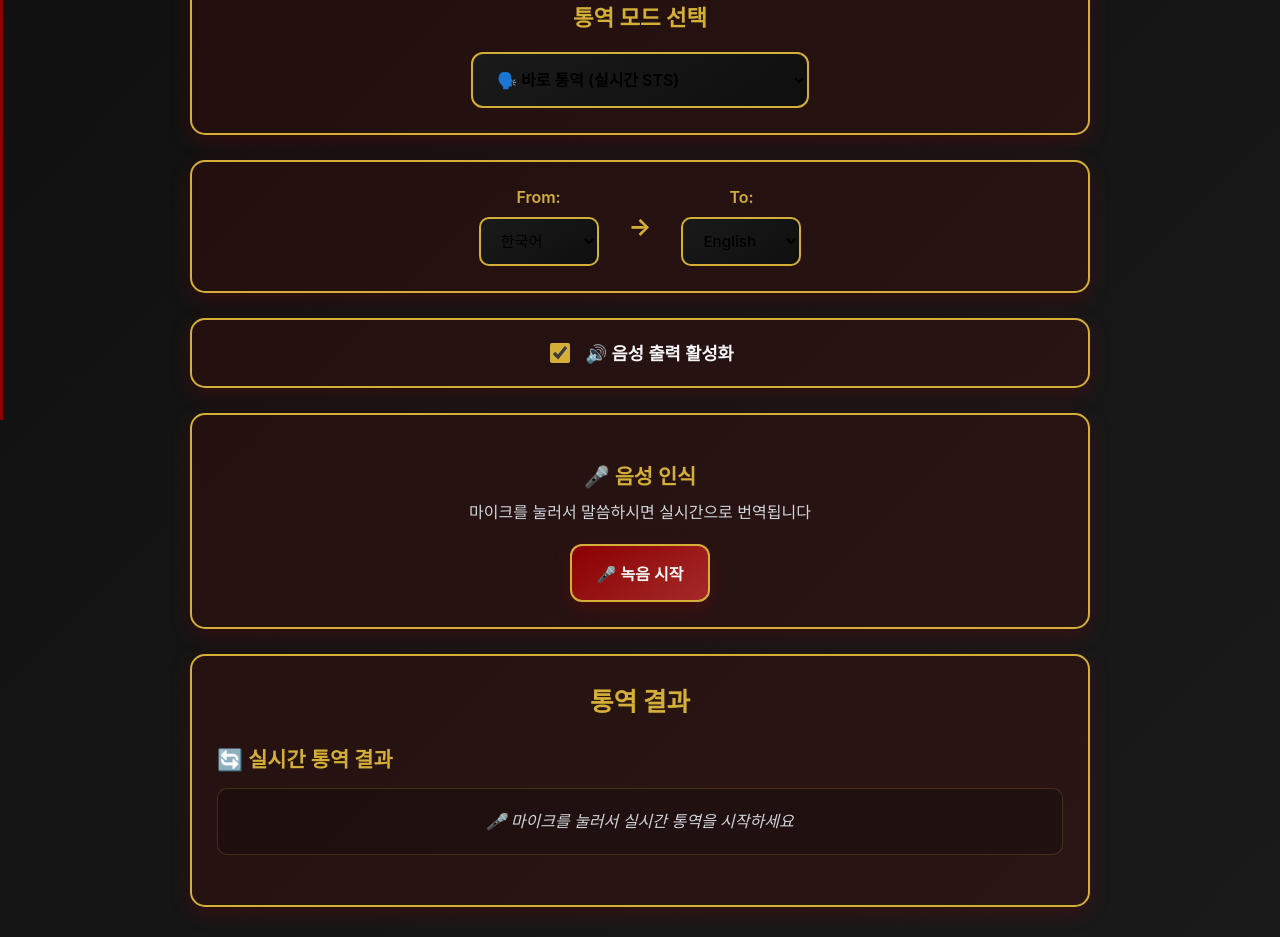
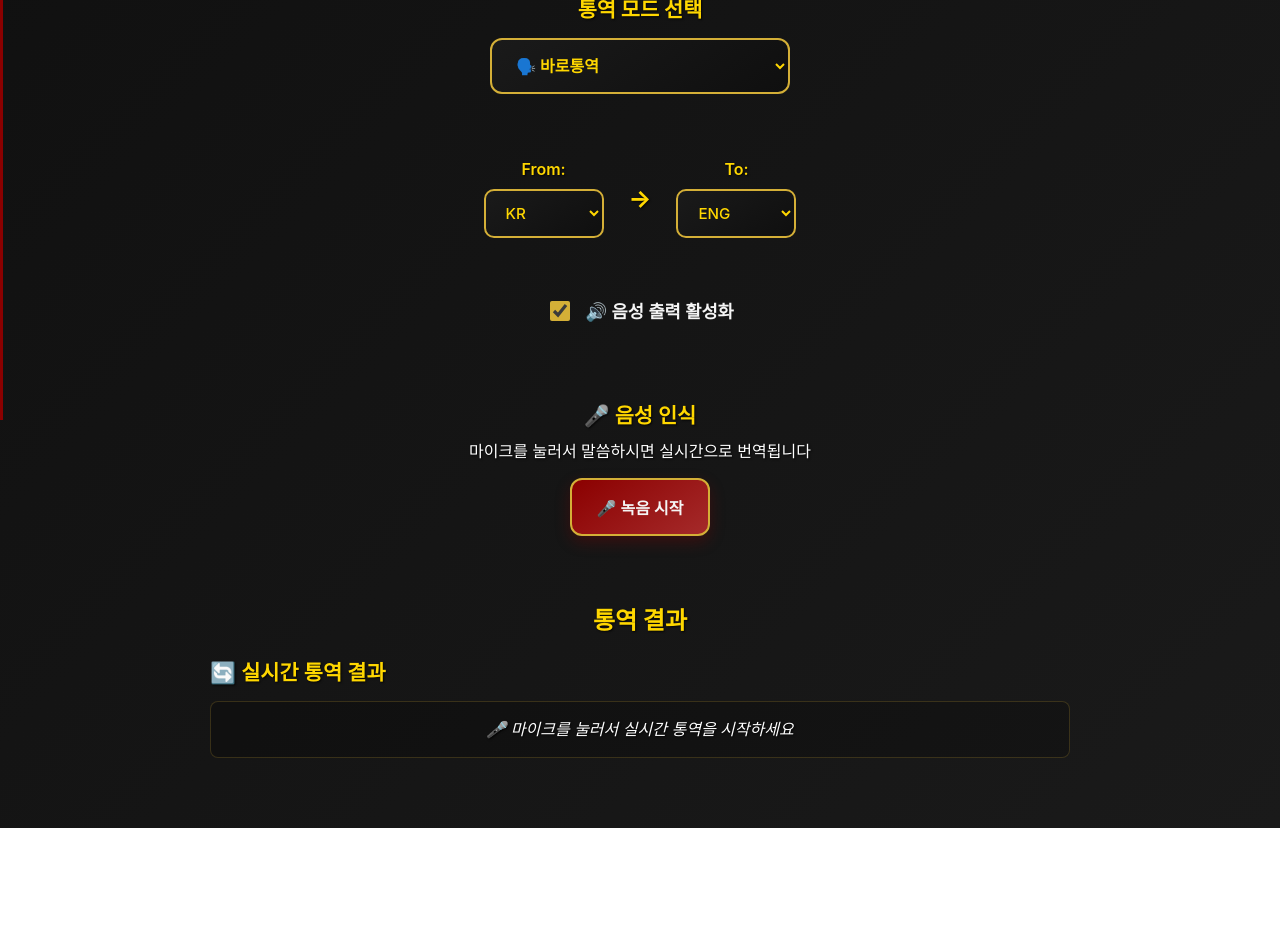
Before and after one commit to sodaaw/KurtainCall-Frontend, a React (Create React App) app: page /ai-translation in a window 1280 px wide. Shown: the part 380-1317 px from the top of the page. After the commit the page ends 1208 px from the top, so only its background shows below. Built offline with nearby package versions, Linux system fonts and the light colour scheme; no server answers.

Commit message:
AI Translation 연동 오류 수정

```diff
--- a/src/components/AITranslation.css
+++ b/src/components/AITranslation.css
@@ -74,32 +74,30 @@
 .translation-main {
   display: flex;
   flex-direction: column;
-  gap: 25px;
+  gap: 15px;
   width: 100%;
 }
 
 /* === 모드 선택 영역 === */
 .mode-selection {
-  background: rgba(139, 0, 0, 0.15);
-  border: 2px solid var(--gold);
-  border-radius: 15px;
-  padding: 25px;
+  padding: 20px;
   text-align: center;
-  box-shadow: 0 6px 20px rgba(139, 0, 0, 0.3);
+  margin-bottom: 10px;
 }
 
 .mode-selection h3 {
-  color: var(--gold);
-  font-size: 1.4rem;
-  margin: 0 0 20px 0;
+  color: #FFD700;
+  font-size: 1.3rem;
+  margin: 0 0 15px 0;
   font-weight: 700;
+  text-shadow: 1px 1px 2px rgba(0, 0, 0, 0.8);
 }
 
 .mode-dropdown {
   background: linear-gradient(145deg, var(--dark-gray), var(--dark));
   border: 2px solid var(--gold);
   border-radius: 12px;
-  color: #000000;
+  color: #FFD700;
   padding: 15px 20px;
   font-size: 1rem;
   font-weight: 600;
@@ -127,18 +125,15 @@
 
 /* === 언어 선택 영역 === */
 .language-selection {
-  background: rgba(139, 0, 0, 0.15);
-  border: 2px solid var(--gold);
-  border-radius: 15px;
-  padding: 25px;
-  box-shadow: 0 6px 20px rgba(139, 0, 0, 0.3);
+  padding: 20px;
+  margin-bottom: 10px;
 }
 
 .language-pair {
   display: flex;
   align-items: center;
   justify-content: center;
-  gap: 20px;
+  gap: 15px;
   flex-wrap: wrap;
 }
 
@@ -150,16 +145,17 @@
 }
 
 .language-input label, .language-output label {
-  color: var(--gold);
+  color: #FFD700;
   font-weight: 600;
   font-size: 1rem;
+  text-shadow: 1px 1px 2px rgba(0, 0, 0, 0.8);
 }
 
 .language-input select, .language-output select {
   background: linear-gradient(145deg, var(--dark-gray), var(--dark));
   border: 2px solid var(--gold);
   border-radius: 10px;
-  color: #000000;
+  color: #FFD700;
   padding: 12px 16px;
   font-size: 0.95rem;
   font-weight: 500;
@@ -180,20 +176,18 @@
 }
 
 .language-arrow {
-  color: var(--gold);
+  color: #FFD700;
   font-size: 1.5rem;
+  text-shadow: 1px 1px 2px rgba(0, 0, 0, 0.8);
   font-weight: bold;
   margin: 0 10px;
 }
 
 /* === TTS 토글 === */
 .tts-toggle {
-  background: rgba(139, 0, 0, 0.15);
-  border: 2px solid var(--gold);
-  border-radius: 15px;
-  padding: 20px;
+  padding: 15px;
   text-align: center;
-  box-shadow: 0 6px 20px rgba(139, 0, 0, 0.3);
+  margin-bottom: 10px;
 }
 
 .tts-toggle label {
@@ -216,18 +210,15 @@
 
 /* === 입력 영역 === */
 .input-section {
-  background: rgba(139, 0, 0, 0.15);
-  border: 2px solid var(--gold);
-  border-radius: 15px;
-  padding: 25px;
-  box-shadow: 0 6px 20px rgba(139, 0, 0, 0.3);
+  padding: 20px;
+  margin-bottom: 10px;
 }
 
 .text-input-area {
   display: flex;
   flex-direction: column;
-  gap: 20px;
-  margin-bottom: 20px;
+  gap: 15px;
+  margin-bottom: 15px;
 }
 
 .text-input {
@@ -250,32 +241,34 @@
 }
 
 .text-input::placeholder {
-  color: var(--text-sub);
-  opacity: 0.7;
+  color: #CCCCCC;
+  opacity: 0.9;
 }
 
 .voice-input-area {
   display: flex;
   flex-direction: column;
   align-items: center;
-  gap: 20px;
-  margin-top: 20px;
+  gap: 15px;
+  margin-top: 15px;
   text-align: center;
 }
 
 .voice-input-header h4 {
-  color: var(--gold);
+  color: #FFD700;
   font-size: 1.3rem;
   margin: 0 0 10px 0;
   font-weight: 700;
+  text-shadow: 1px 1px 2px rgba(0, 0, 0, 0.8);
 }
 
 .voice-input-description {
-  color: var(--text-sub);
+  color: #FFFFFF;
   font-size: 1rem;
   margin: 0;
   line-height: 1.5;
   max-width: 400px;
+  text-shadow: 1px 1px 2px rgba(0, 0, 0, 0.8);
 }
 
 .listening-status {
@@ -314,10 +307,11 @@
 }
 
 .listening-status p {
-  color: var(--gold);
+  color: #FFD700;
   font-weight: 600;
   margin: 0;
   font-size: 1rem;
+  text-shadow: 1px 1px 2px rgba(0, 0, 0, 0.8);
 }
 
 /* === 버튼 스타일 === */
@@ -377,53 +371,52 @@
 
 /* === 결과 표시 영역 === */
 .translation-results {
-  background: rgba(139, 0, 0, 0.15);
-  border: 2px solid var(--gold);
-  border-radius: 15px;
-  padding: 25px;
-  box-shadow: 0 6px 20px rgba(139, 0, 0, 0.3);
+  padding: 20px;
 }
 
 .result-card h3 {
-  color: var(--gold);
-  font-size: 1.6rem;
-  margin: 0 0 25px 0;
+  color: #FFD700;
+  font-size: 1.5rem;
+  margin: 0 0 20px 0;
   text-align: center;
   font-weight: 700;
+  text-shadow: 1px 1px 2px rgba(0, 0, 0, 0.8);
 }
 
 /* 중간 결과들 */
 .intermediate-results {
-  margin-bottom: 25px;
-  padding: 20px;
+  margin-bottom: 20px;
+  padding: 15px;
   background: rgba(139, 0, 0, 0.1);
-  border-radius: 12px;
+  border-radius: 10px;
   border: 1px solid rgba(212, 175, 55, 0.3);
 }
 
 .intermediate-title {
-  color: var(--gold);
+  color: #FFD700;
   font-size: 1.2rem;
   margin: 0 0 15px 0;
   font-weight: 700;
   text-align: center;
+  text-shadow: 1px 1px 2px rgba(0, 0, 0, 0.8);
 }
 
 /* STT 결과 */
 .stt-results {
-  margin-bottom: 25px;
-  padding: 20px;
+  margin-bottom: 20px;
+  padding: 15px;
   background: rgba(139, 0, 0, 0.1);
-  border-radius: 12px;
+  border-radius: 10px;
   border: 1px solid rgba(212, 175, 55, 0.3);
 }
 
 .stt-title {
-  color: var(--gold);
+  color: #FFD700;
   font-size: 1.2rem;
   margin: 0 0 15px 0;
   font-weight: 700;
   text-align: center;
+  text-shadow: 1px 1px 2px rgba(0, 0, 0, 0.8);
 }
 
 .stt-content {
@@ -450,11 +443,12 @@
 }
 
 .step-label {
-  color: var(--gold);
+  color: #FFD700;
   font-weight: 600;
   font-size: 0.95rem;
   display: block;
   margin-bottom: 8px;
+  text-shadow: 1px 1px 2px rgba(0, 0, 0, 0.8);
 }
 
 .step-text {
@@ -466,20 +460,21 @@
 
 /* 최종 결과 */
 .final-result {
-  margin-bottom: 25px;
+  margin-bottom: 20px;
 }
 
 .final-result h4 {
-  color: var(--gold);
+  color: #FFD700;
   font-size: 1.3rem;
   margin: 0 0 15px 0;
   font-weight: 600;
+  text-shadow: 1px 1px 2px rgba(0, 0, 0, 0.8);
 }
 
 .result-content {
-  padding: 20px;
+  padding: 15px;
   background: rgba(0, 0, 0, 0.2);
-  border-radius: 10px;
+  border-radius: 8px;
   border: 1px solid rgba(212, 175, 55, 0.2);
 }
 
@@ -492,33 +487,36 @@
 }
 
 .result-text.processing {
-  color: var(--gold);
+  color: #FFD700;
   font-style: italic;
+  text-shadow: 1px 1px 2px rgba(0, 0, 0, 0.8);
 }
 
 .placeholder-text {
-  color: var(--text-sub);
+  color: #FFFFFF;
   font-style: italic;
   text-align: center;
   margin: 0;
   line-height: 1.6;
+  text-shadow: 1px 1px 2px rgba(0, 0, 0, 0.8);
 }
 
 /* === 상태 표시 === */
 .status-indicator {
-  margin-top: 20px;
-  padding: 15px;
+  margin-top: 15px;
+  padding: 12px;
   background: rgba(212, 175, 55, 0.1);
-  border-radius: 10px;
+  border-radius: 8px;
   border: 1px solid rgba(212, 175, 55, 0.3);
   text-align: center;
 }
 
 .status-text {
-  color: var(--gold);
+  color: #FFD700;
   margin: 0;
   font-weight: 600;
   font-size: 1rem;
+  text-shadow: 1px 1px 2px rgba(0, 0, 0, 0.8);
 }
 
 /* === 권한 도움말 === */
--- a/src/components/AITranslation.jsx
+++ b/src/components/AITranslation.jsx
@@ -26,6 +26,25 @@ const AITranslation = () => {
 
   // Web Speech API 관련 상태
   const [recognition, setRecognition] = useState(null);
+
+  // From 언어가 변경될 때 To 언어를 자동으로 반대 언어로 설정
+  React.useEffect(() => {
+    if (fromLanguage === 'ko') {
+      setToLanguage('en');
+    } else if (fromLanguage === 'en') {
+      setToLanguage('ko');
+    }
+  }, [fromLanguage]);
+
+  // 컴포넌트 언마운트 시 오디오 정리
+  React.useEffect(() => {
+    return () => {
+      if (window.currentAudio) {
+        window.currentAudio.pause();
+        window.currentAudio = null;
+      }
+    };
+  }, []);
 
     // MediaRecorder 초기화 (백엔드 연동용)
   React.useEffect(() => {
@@ -209,12 +228,13 @@ const AITranslation = () => {
         tts: '음성 합성 완료'
       }));
 
-      // 3. 받은 번역된 음성 파일 재생
+      // 3. 받은 번역된 음성 파일 재생 (TTS가 활성화된 경우에만)
       if (ttsEnabled && translatedAudioBlob) {
         await playAudioResult(translatedAudioBlob);
+        setTranslationResult('실시간 통역이 완료되었습니다. 번역된 음성을 재생합니다.');
+      } else {
+        setTranslationResult('실시간 통역이 완료되었습니다.');
       }
-
-      setTranslationResult('실시간 통역이 완료되었습니다. 번역된 음성을 재생합니다.');
     } catch (error) {
       console.error('백엔드 연동 실시간 통역 오류:', error);
       setTranslationResult('백엔드 연동 중 오류가 발생했습니다.');
@@ -253,18 +273,35 @@ const AITranslation = () => {
   // 받은 mp3 파일 재생
   const playAudioResult = async (audioBlob) => {
     try {
+      // 이전에 재생 중인 오디오가 있다면 중지
+      if (window.currentAudio) {
+        window.currentAudio.pause();
+        window.currentAudio = null;
+      }
+
       // Blob을 오디오 URL로 변환
       const audioUrl = URL.createObjectURL(audioBlob);
       const audio = new Audio(audioUrl);
+
+      // 전역 변수에 현재 재생 중인 오디오 저장
+      window.currentAudio = audio;
 
       // 오디오 재생
       await audio.play();
       console.log('번역된 음성 재생 시작');
 
-      // 재생 완료 후 URL 해제
+      // 재생 완료 후 정리
       audio.onended = () => {
         URL.revokeObjectURL(audioUrl);
+        window.currentAudio = null;
         console.log('번역된 음성 재생 완료');
+      };
+
+      // 오류 발생 시 정리
+      audio.onerror = () => {
+        URL.revokeObjectURL(audioUrl);
+        window.currentAudio = null;
+        console.error('오디오 재생 중 오류 발생');
       };
 
     } catch (error) {
@@ -297,60 +334,47 @@ const AITranslation = () => {
     setTranslationResult(speechText);
   };
 
-  const handleTTSOnly = async () => {
-    if (!inputText.trim()) return;
 
-    setIsSpeaking(true);
-    try {
-      await performTTS(inputText, fromLanguage);
-    } catch (error) {
-      console.error('TTS 오류:', error);
-    } finally {
-      setIsSpeaking(false);
-    }
-  };
 
   // 번역 API 호출 (백엔드 연동)
   const performTranslation = async (text, from, to) => {
     try {
-      // 실제 백엔드 번역 API 호출 (실제 구현 시 아래 주석 해제)
-      /*
-      const response = await fetch('/api/translate', {
+      const res = await fetch(`${API_BASE}/api/transcribe/tt`, {
         method: 'POST',
         headers: {
           'Content-Type': 'application/json',
+          Accept: 'application/json',
         },
         body: JSON.stringify({
-          text: text,
-          from: from,
-          to: to
-        })
+          text,
+          targetLang: to,
+        }),
       });
 
-      if (!response.ok) {
-        throw new Error(`번역 실패: ${response.status}`);
+      if (!res.ok) {
+        const errBody = await res.text().catch(() => '');
+        throw new Error(`번역 실패: ${res.status} ${errBody}`);
       }
 
-      const result = await response.json();
-      return result.translatedText;
-      */
+      const result = await res.json().catch(async () => {
+        // 혹시 서버가 JSON이 아닌 걸 보냈을 때 대비
+        const fallbackText = await res.text().catch(() => '');
+        return { translated: fallbackText };
+      });
 
-      // 시뮬레이션: 실제 번역 처리 시간을 고려한 지연
-      await new Promise(resolve => setTimeout(resolve, 2000));
+      // 응답 키 호환 처리
+      const out =
+        result.translated ?? result.translatedText ?? result.text ?? '';
 
-      // 간단한 번역 시뮬레이션
-      if (from === 'ko' && to === 'en') {
-        return `[${from}→${to}] Hello, this is a test voice.`;
-      } else if (from === 'en' && to === 'ko') {
-        return `[${from}→${to}] 안녕하세요, 이것은 테스트 음성입니다.`;
-      } else {
-        return `[${from}→${to}] ${text}`;
-      }
-    } catch (error) {
-      console.error('번역 API 오류:', error);
-      throw error;
+      return out || '번역 결과를 받지 못했습니다.';
+    } catch (err) {
+      console.error('번역 API 오류:', err);
+      throw err; // 상위 handleTextTranslation에서 메시지 표출
     }
   };
+
+
+
 
   // TTS API 호출 (백엔드 연동)
   const performTTS = async (text, language) => {
@@ -415,11 +439,9 @@ const AITranslation = () => {
               onChange={(e) => setSelectedMode(e.target.value)}
               className="mode-dropdown"
             >
-              <option value="realtime">🗣️ 바로 통역 (실시간 STS)</option>
+              <option value="realtime">🗣️ 바로통역</option>
               <option value="text">🔤 텍스트 번역</option>
-              <option value="stt">🗣️ 음성 → 텍스트 (STT)</option>
-              <option value="tts">🔊 텍스트 → 음성 출력 (TTS)</option>
-              <option value="text-tts">🌐 텍스트로 통역 (Text → 번역 → TTS)</option>
+              <option value="stt">🗣️ 음성 → TEXT</option>
             </select>
           </div>
 
@@ -429,22 +451,16 @@ const AITranslation = () => {
               <div className="language-input">
                 <label>From:</label>
                   <select value={fromLanguage} onChange={(e) => setFromLanguage(e.target.value)}>
-                  <option value="ko">한국어</option>
-                  <option value="en">English</option>
-                  <option value="ja">日本語</option>
-                  <option value="zh">中文</option>
-                  <option value="es">Español</option>
+                  <option value="ko">KR</option>
+                  <option value="en">ENG</option>
                 </select>
               </div>
               <div className="language-arrow">→</div>
               <div className="language-output">
                 <label>To:</label>
                 <select value={toLanguage} onChange={(e) => setToLanguage(e.target.value)}>
-                  <option value="en">English</option>
-                  <option value="ko">한국어</option>
-                  <option value="ja">日本語</option>
-                  <option value="zh">中文</option>
-                  <option value="es">Español</option>
+                  <option value="en">ENG</option>
+                  <option value="ko">KR</option>
                 </select>
               </div>
             </div>
@@ -470,28 +486,17 @@ const AITranslation = () => {
                 <textarea
                   value={inputText}
                   onChange={(e) => setInputText(e.target.value)}
-                  placeholder={selectedMode === 'text' ? "번역할 텍스트를 입력하세요 (음성 없이 텍스트만 번역)" : "번역할 텍스트를 입력하세요..."}
+                  placeholder="번역할 텍스트를 입력하세요 (음성 없이 텍스트만 번역)"
                   className="text-input"
                   rows="4"
                 />
-                {(selectedMode === 'text' || selectedMode === 'text-tts') && (
                 <button
                   onClick={handleTextTranslation}
                   className="translate-btn"
                   disabled={!inputText.trim() || isProcessing}
                 >
-                    {selectedMode === 'text' ? '텍스트 번역하기' : '번역하기'}
+                  텍스트 번역하기
                 </button>
-                )}
-                {selectedMode === 'tts' && (
-                  <button
-                    onClick={handleTTSOnly}
-                    className="tts-btn"
-                    disabled={!inputText.trim() || isSpeaking}
-                  >
-                    음성 출력
-                  </button>
-                )}
               </div>
             )}
 
@@ -578,8 +583,6 @@ const AITranslation = () => {
                   {selectedMode === 'realtime' && '🔄 실시간 통역 결과'}
                   {selectedMode === 'text' && '🌐 번역 결과'}
                   {selectedMode === 'stt' && '🎤 음성 인식 결과'}
-                  {selectedMode === 'tts' && '🔊 음성 출력'}
-                  {selectedMode === 'text-tts' && '🌐 통역 결과'}
                 </h4>
                 <div className="result-content">
                   {translationResult ? (
@@ -591,8 +594,6 @@ const AITranslation = () => {
                       {selectedMode === 'realtime' && '🎤 마이크를 눌러서 실시간 통역을 시작하세요'}
                       {selectedMode === 'text' && '📝 텍스트를 입력하고 번역하기를 클릭하세요'}
                       {selectedMode === 'stt' && '🎤 마이크를 눌러서 음성을 텍스트로 변환하세요'}
-                      {selectedMode === 'tts' && '🔊 텍스트를 입력하고 음성 출력을 클릭하세요'}
-                      {selectedMode === 'text-tts' && '🌐 텍스트를 입력하고 번역 후 음성 출력하세요'}
                     </p>
                   )}
                 </div>
```
Also changed, not shown: src/Genre/Genre.jsx (+124 -6 lines), src/Genre/Recommended.jsx (+156 -33 lines). Lines whose indentation alone changed are shown as unchanged.
